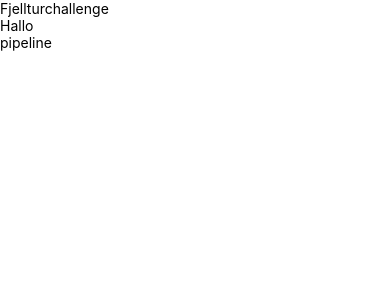
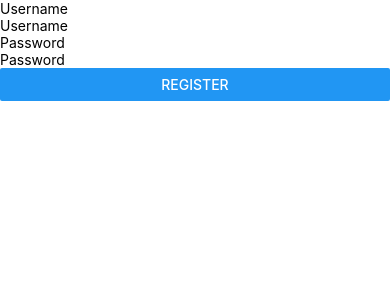
Before and after one commit to DAT251-fjelltur/fjellturchallenge-app, a React Native app: screen / in a window 390 px wide. Shown: the top 300 px of the page. Built offline with nearby package versions, Linux system fonts and the light colour scheme; what react-native would draw is missing.

Commit message:
add sign up

```diff
--- a/App.js
+++ b/App.js
@@ -6,24 +6,24 @@
  * @flow strict-local
  */
 
-import React from 'react';
+import React, { useState } from 'react';
 import {
   StyleSheet,
   View,
   Text,
+  TextInput,
 } from 'react-native';
+
+import SignUp from "./components/SignUp"
 
 import {
   Colors,
 } from 'react-native/Libraries/NewAppScreen';
 
 function App() {
+
   return (
-      <View>
-        <Text>Fjellturchallenge</Text>
-        <Text>Hallo</Text>
-        <Text>pipeline</Text>
-      </View>
+      <SignUp></SignUp>
   );
 };
 
--- /dev/null
+++ b/components/SignUp.js
@@ -0,0 +1,52 @@
+import React, { useState } from 'react';
+import {
+    StyleSheet,
+    View,
+    Text,
+    TextInput,
+    Button
+} from 'react-native';
+
+
+function SignUp() {
+    const [username, setUsername] = useState("")
+    const [password, setPassword] = useState("")
+
+    function createUser() {
+        var myHeaders = new Headers();
+        myHeaders.append("Content-Type", "application/json");
+
+        var raw = JSON.stringify({
+            "username": username,
+            "password": password
+        })
+
+        var requestOptions = {
+            method: 'POST',
+            headers: myHeaders,
+            body: raw,
+            redirect: 'follow'
+        };
+
+        fetch("https://fjellturchallenge-backend-dev.herokuapp.com/api/v1/accounts/register", requestOptions)
+            .then(response => response.status)
+            .then(result => {
+                if (result === 200) {
+
+                }
+            })
+            .catch(error => console.log('error', error));
+    }
+
+    return (
+        <View>
+            <Text>Username</Text>
+            <TextInput placeholder="Username" onChangeText={user => setUsername(user)}></TextInput>
+            <Text>Password</Text>
+            <TextInput secureTextEntry={true} placeholder="Password" onChangeText={pass => setPassword(pass)} ></TextInput>
+            <Button title="REGISTER" onPress={() => createUser()}></Button>
+        </View>
+    );
+};
+
+export default SignUp
```
Also changed, not shown: 1 other file (tests, documents, lock files or other folders).
